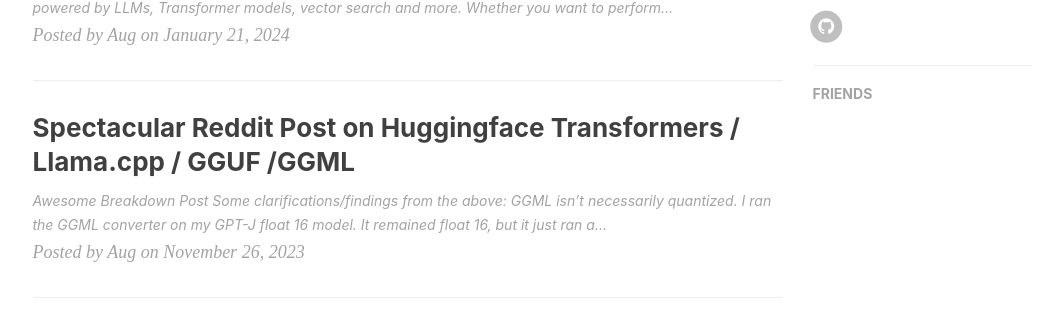
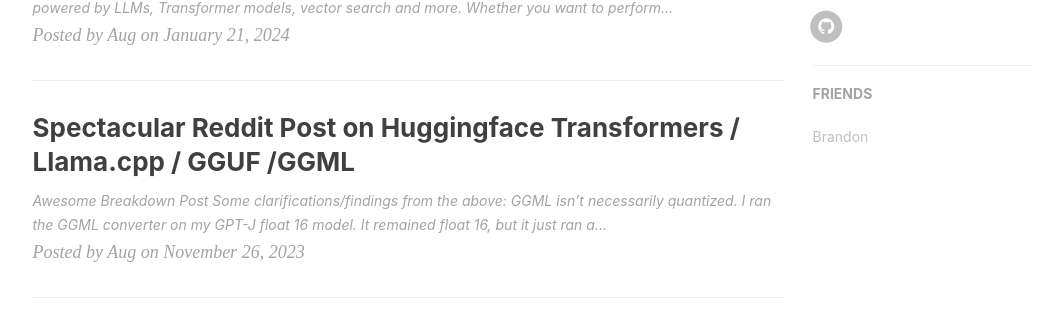
Before and after one commit to augchan42/augchan42.github.io, a Jekyll site: the page built from index.html, in a window 1280 px wide. Shown: the part 940-1261 px from the top of the page, without its empty margins (135-1198 px from the left). Built offline with Jekyll 4.4.1, drawn with Linux system fonts in a browser that asks for light colours; nearby versions of some CDN libraries; the list of posts is cut into pages by our own code; comment, search, counter and statistics services are not loaded.

Commit message:
add friend brandon

```diff
--- a/_config.yml
+++ b/_config.yml
@@ -91,7 +91,7 @@
 # Friends
 friends:
   [
-    # { title: "乱序（Midare）", href: "http://mida.re/" },
+    { title: "Brandon", href: "https://github.com/brandonkmlee" },
     # { title: "Ebn Zhang", href: "https://ebnbin.dev/" },
     # { title: "Kun Qian", href: "http://kunq.me" },
     # { title: "Sherry Woo", href: "https://sherrywoo.me/" },
```
